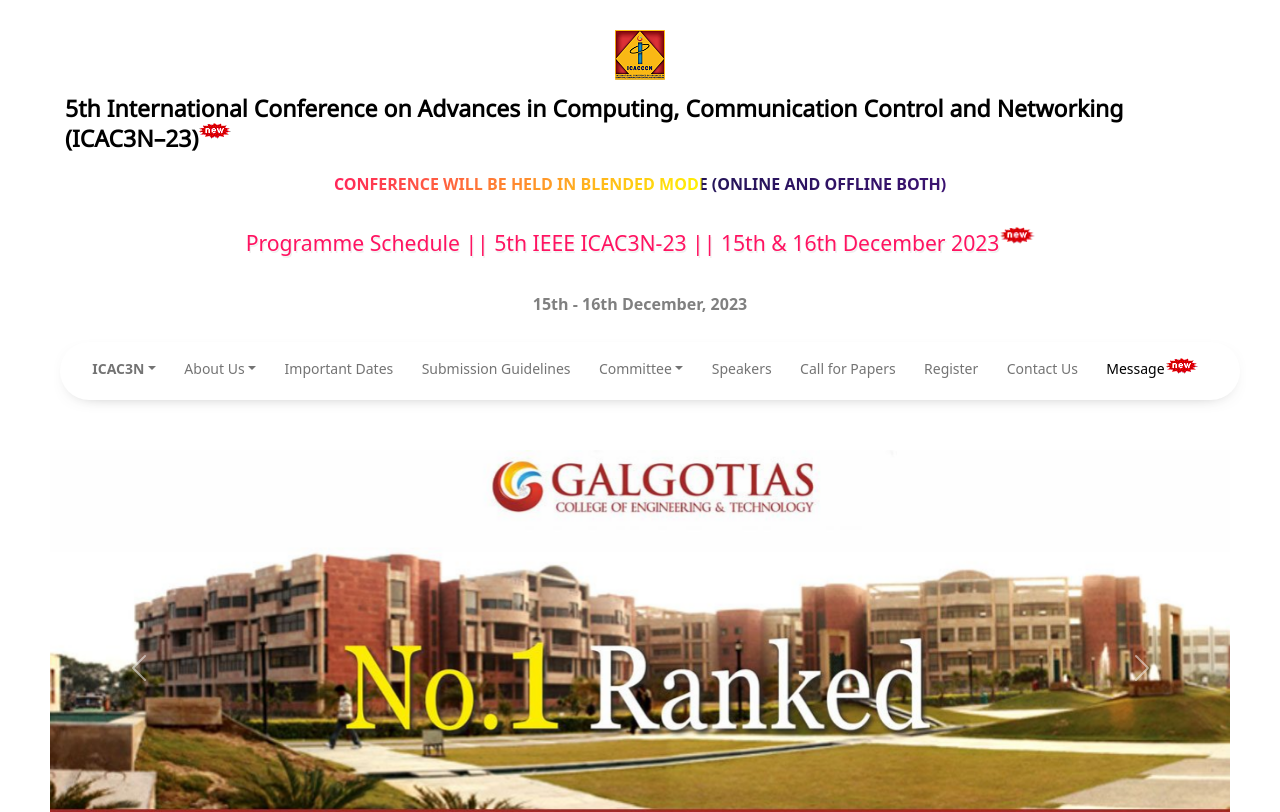
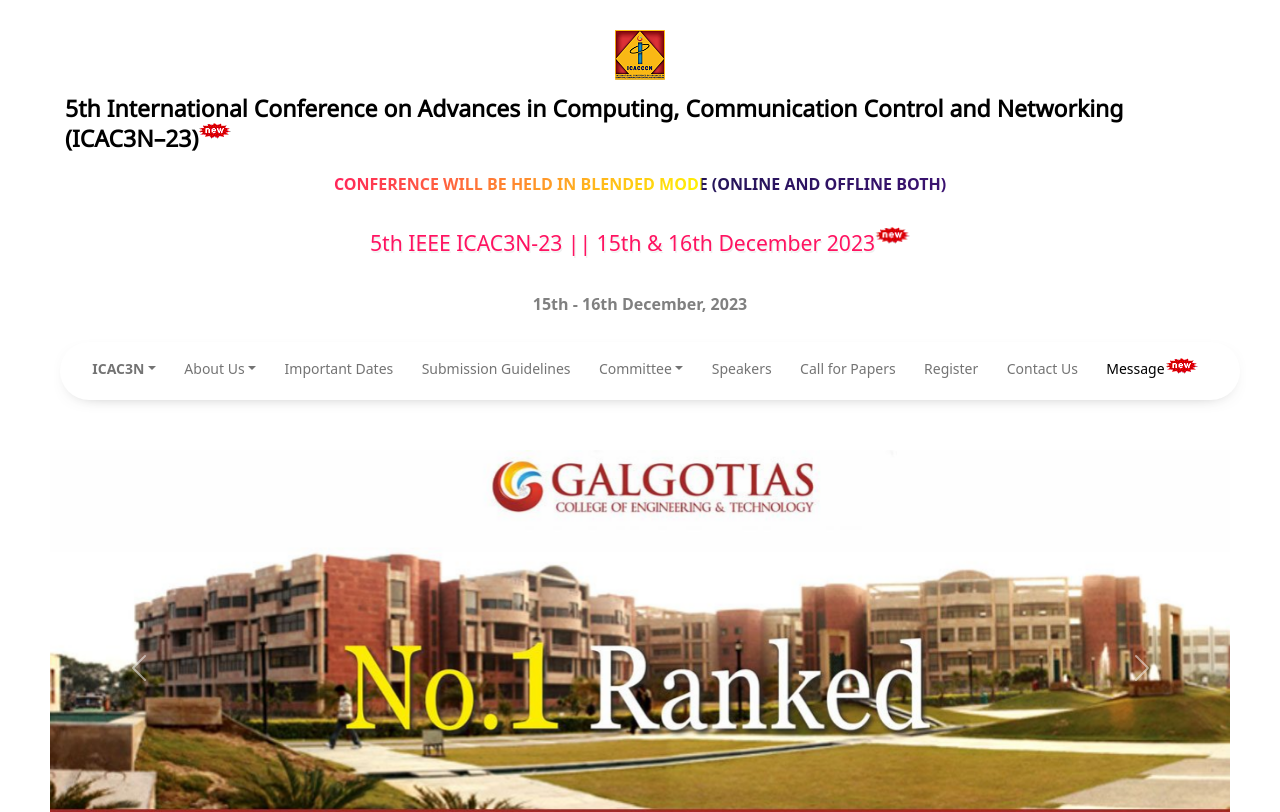
Before and after one commit to mayank888k/IEEE_GCET, a React (Create React App) app: page / in a window 1280 px wide. Shown: the top 812 px of the page. Built offline with nearby package versions, Linux system fonts and the light colour scheme.

Commit message:
Changes ICAC3N 23

```diff
--- a/public/index.html
+++ b/public/index.html
@@ -7,7 +7,7 @@
     <meta name="theme-color" content="#000000" />
     <meta
       name="description"
-      content="ICAC3N - 4th International Conference on Advances in Computing, Communication Control and Networking.
+      content="ICAC3N - International Conference on Advances in Computing, Communication Control and Networking.
       The conference is an international forum which aims to
       bring together leading academician, researchers and research scholars
       to exchange and share their experiences and hard-earned technological
@@ -29,7 +29,7 @@
       work correctly both with client-side routing and a non-root public URL.
       Learn how to configure a non-root public URL by running `npm run build`.
     -->
-    <title>ICAC3N - 4th International Conference on Advances in Computing, Communication Control and Networking</title>
+    <title>ICAC3N - International Conference on Advances in Computing, Communication Control and Networking</title>
   </head>
   <body>
     <noscript>You need to enable JavaScript to run this app.</noscript>
--- a/src/components/Header.jsx
+++ b/src/components/Header.jsx
@@ -49,7 +49,7 @@
       <div className='line'>
         <h2 className='pop-outin'>
           <a className = 'pop_a' href="https://icac3n.in/ICAC3N_2023/ICAC3N 2023_FPage.pdf" target="_blank">
-            Programme Schedule || 5th IEEE ICAC3N-23 || 15th & 16th December 2023
+            5th IEEE ICAC3N-23 || 15th & 16th December 2023
             <img style={{marginBottom:"20px"}} src={newgif} alt="" />
           </a>
         </h2>
```
